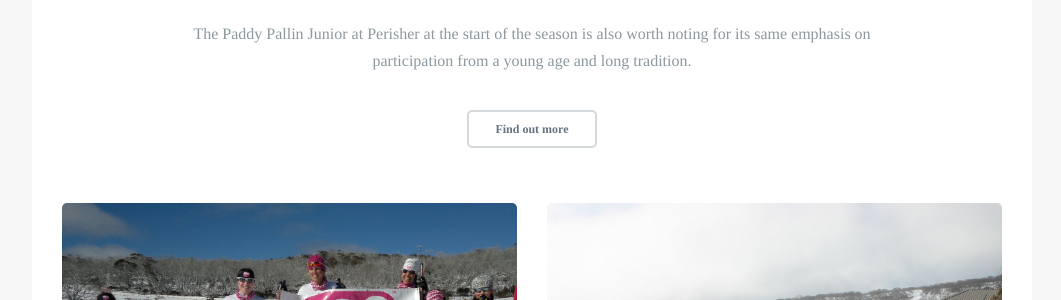
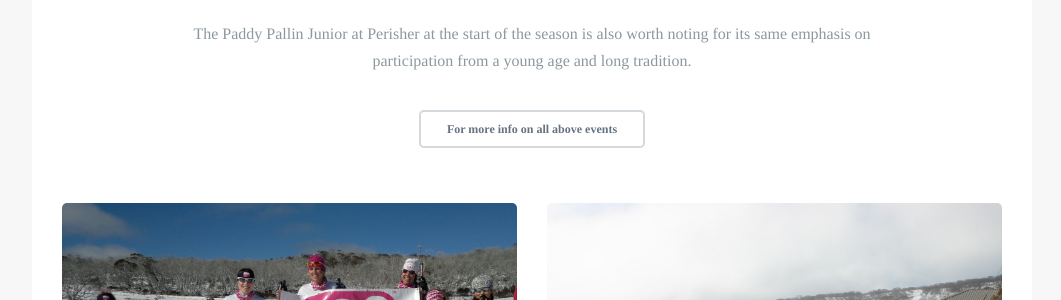
Before and after one commit to robcatto/robcatto.github.io, a Jekyll site: the page built from racing/club-level/index.html, in a window 1280 px wide and 900 px high, scrolled down 2204 px. Shown: the part 138-438 px from the top of the window, without its empty margins (108-1169 px from the left). Built offline with Jekyll 4.4.1, drawn with Linux system fonts in a browser that asks for light colours; some web fonts are replaced; Markdown is read by kramdown in place of the engine named in the settings.

Commit message:
Update index.html

```diff
--- a/racing/club-level/index.html
+++ b/racing/club-level/index.html
@@ -118,7 +118,7 @@ layout: default
                 <p>The Paddy Pallin Junior at Perisher at the start of the season is also worth noting for its same emphasis on participation from a young age and long tradition.
                 </p>
 
-                    <a class="button small dark" href="/summer/endless-winter" data-featurette="analytics-click-event" data-event-category="button" data-event-action="M: Clicked Design an iOS Game" data-event-label="Source: Homepage Alt" id="featurette-35">Find out more</a>
+                    <a class="button small dark" href="/summer/endless-winter" data-featurette="analytics-click-event" data-event-category="button" data-event-action="M: Clicked Design an iOS Game" data-event-label="Source: Homepage Alt" id="featurette-35">For more info on all above events</a>
 
 
                 <div class="row">
```
